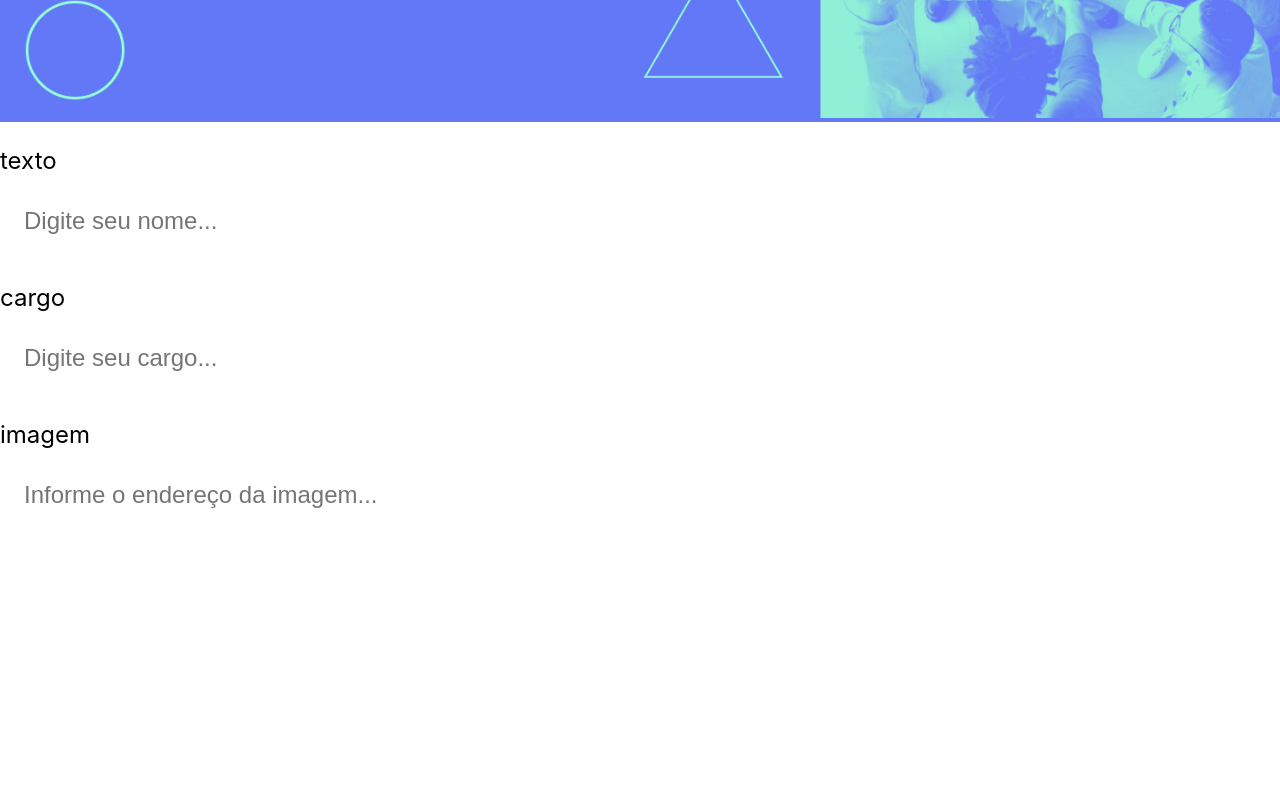
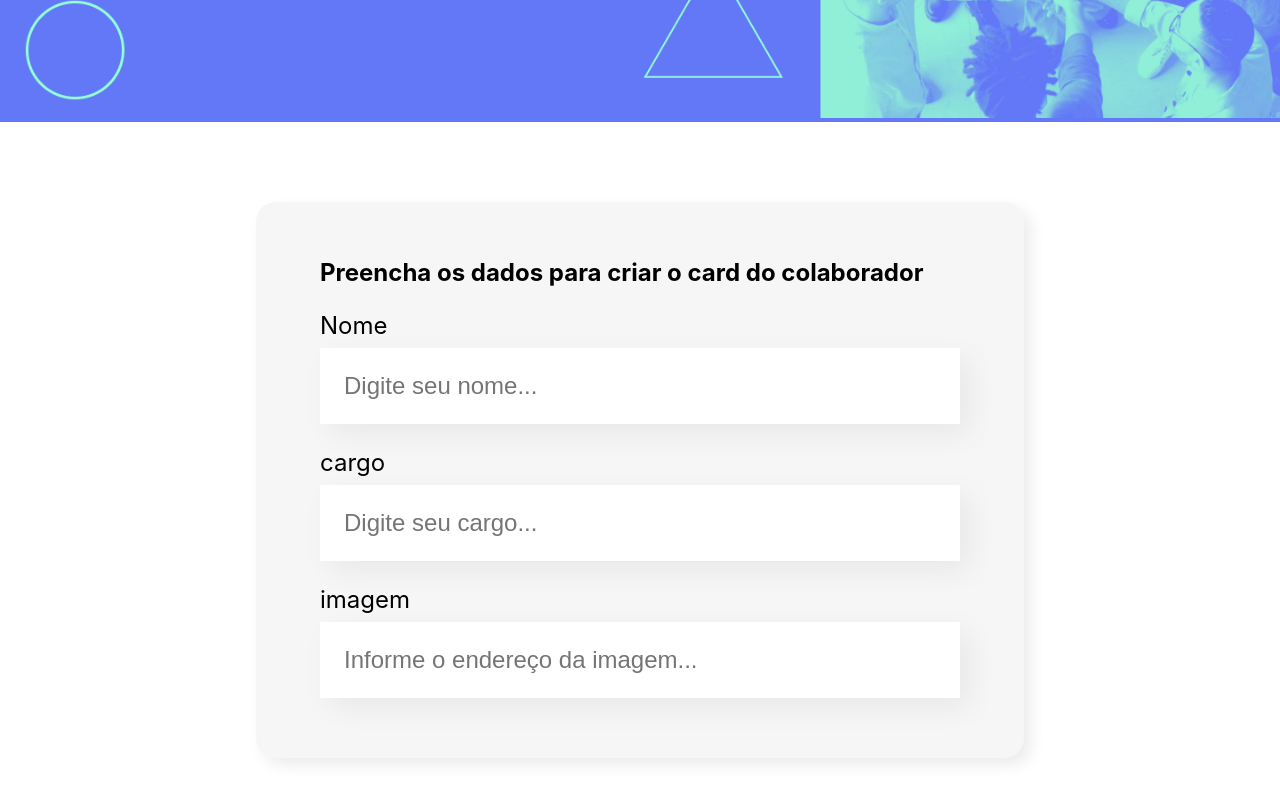
Before and after one commit to Cleber-Severo/React-Organo, a React (Create React App) app: page / in a window 1280 px wide. Shown: the part 376-1176 px from the top of the page. Before the commit the page ends 933 px from the top, so only its background shows below. Built offline with nearby package versions, Linux system fonts and the light colour scheme.

Commit message:
Inserting the form and rearanging the layout

```diff
--- a/src/App.js
+++ b/src/App.js
@@ -1,13 +1,11 @@
 import Banner from './componentes/Banner';
-import CampoTexto from './componentes/CampoTexto';
+import Formulario from './componentes/Formulario';
 
 function App() {
   return (
     <div className="App">
       <Banner/>
-      <CampoTexto label="texto" placeholder="Digite seu nome"/>
-      <CampoTexto label="cargo" placeholder="Digite seu cargo"/>
-      <CampoTexto label="imagem" placeholder="Informe o endereço da imagem"/>
+      <Formulario />
     </div>
   );
 }
--- a/src/componentes/CampoTexto/CampoTexto.css
+++ b/src/componentes/CampoTexto/CampoTexto.css
@@ -11,7 +11,7 @@
 .campo-texto input {
     background-color: #FFFFFF;
     width: 100%;
-    box-shadow: 10 px 10px 30px rgba(0, 0, 0, 0.6);
+    box-shadow: 10px 10px 30px rgba(0, 0, 0, 0.06);
     border: none;
     font-size: 24px;
     padding: 24px;
--- /dev/null
+++ b/src/componentes/Formulario/Formulario.css
@@ -0,0 +1,17 @@
+.formulario {
+    display: flex;
+    justify-content: center;
+
+    margin: 80px 0;
+}
+
+.formulario form {
+    background-color: #F6F6F6;
+    border-radius: 20px;
+    box-shadow: 7px 7px 15px rgba(0, 0, 0, 0.08);
+
+    max-width: 80%;
+    min-width: 50%;
+
+    padding: 36px 64px;
+}
--- /dev/null
+++ b/src/componentes/Formulario/index.js
@@ -0,0 +1,19 @@
+import CampoTexto from '../CampoTexto';
+import './Formulario.css'
+
+const Formulario = () => {
+    return(
+
+        <section className="formulario">
+            <form>
+                <h2>Preencha os dados para criar o card do colaborador</h2>
+                <CampoTexto label="Nome" placeholder="Digite seu nome"/>
+                <CampoTexto label="cargo" placeholder="Digite seu cargo"/>
+                <CampoTexto label="imagem" placeholder="Informe o endereço da imagem"/>
+            </form>
+        </section>
+
+    )
+}
+
+export default Formulario
```
